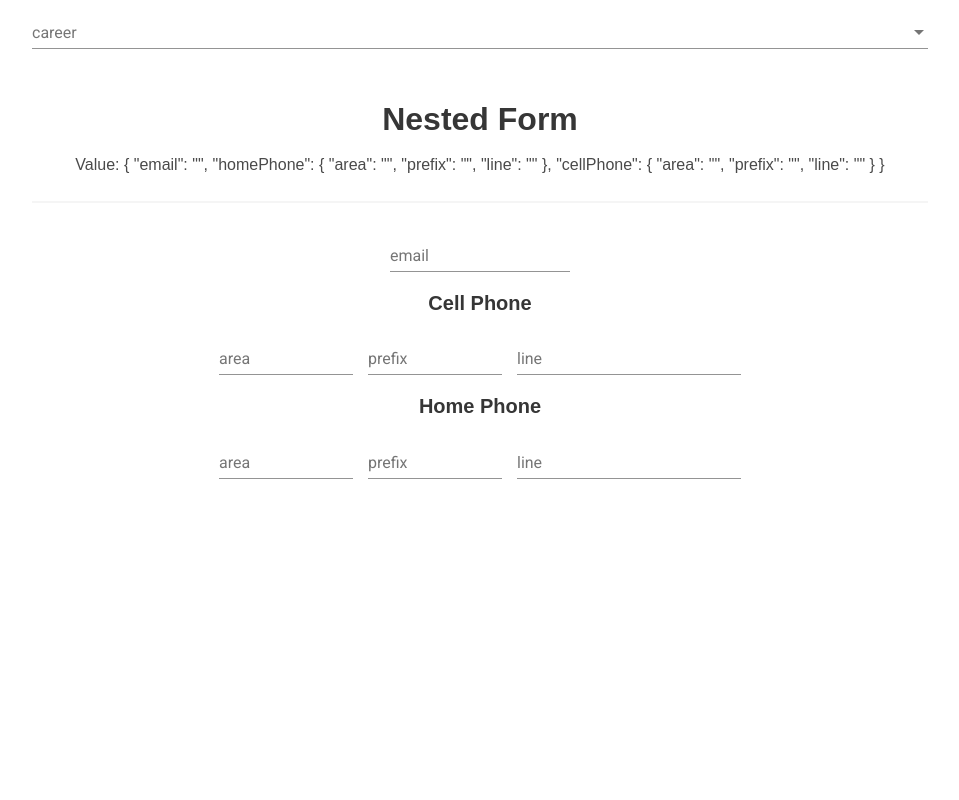
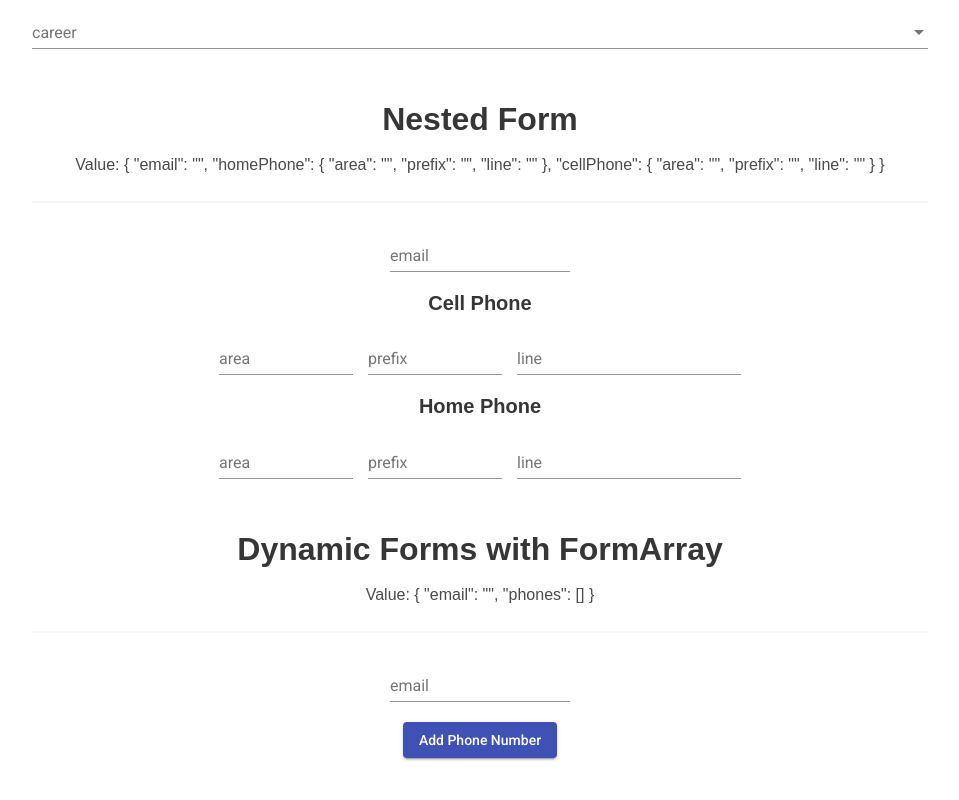
Before and after one commit to ajaykumar-bg/reactive-forms, an Angular app: page / in a window 1280 px wide. Shown: the part 543-1343 px from the top of the page, without its empty margins (160-1119 px from the left). Before the commit the page ends 1146 px from the top, so only its background shows below. Built offline with nearby package versions, Linux system fonts and the light colour scheme; a web font is replaced by a local one.

Commit message:
Added Dynamic Forms with FormArray

```diff
--- a/src/app/app.component.html
+++ b/src/app/app.component.html
@@ -10,11 +10,11 @@
 
   <app-nested-form></app-nested-form>
 
-  <!-- <h1>Dynamic Forms with FormArray</h1>
+  <h1>Dynamic Forms with FormArray</h1>
 
-  <array-form></array-form>
+  <app-dynamic-array-form></app-dynamic-array-form>
 
-  <h1>Validation</h1>
+  <!-- <h1>Validation</h1>
 
   <valid-form></valid-form>
 
--- a/src/app/app.module.ts
+++ b/src/app/app.module.ts
@@ -20,13 +20,15 @@ import { MatCheckboxModule } from '@angular/material/checkbox';
 import { MatChipsModule } from '@angular/material/chips';
 import { BasicFormComponent } from './basic-form/basic-form.component';
 import { NestedFormComponent } from './nested-form/nested-form.component';
+import { DynamicArrayFormComponent } from './dynamic-array-form/dynamic-array-form.component';
 
 
 @NgModule({
   declarations: [
     AppComponent,
     BasicFormComponent,
-    NestedFormComponent
+    NestedFormComponent,
+    DynamicArrayFormComponent
   ],
   imports: [
     BrowserModule,
--- /dev/null
+++ b/src/app/dynamic-array-form/dynamic-array-form.component.html
@@ -0,0 +1,38 @@
+<form [formGroup]="myForm">
+
+  Value: {{ myForm.value | json }}
+
+  <hr>
+
+  <mat-form-field class="full">
+      <input matInput placeholder="email" formControlName="email">
+  </mat-form-field>
+
+  <div formArrayName="phones">
+
+      <div *ngFor="let phone of phoneForms.controls; let i=index" [formGroupName]="i">
+
+
+          <mat-form-field class="xs">
+              <input matInput placeholder="area" formControlName="area">
+          </mat-form-field>
+
+          <mat-form-field class="xs">
+              <input matInput placeholder="prefix" formControlName="prefix">
+          </mat-form-field>
+
+          <mat-form-field class="sm">
+              <input matInput placeholder="line" formControlName="line">
+          </mat-form-field>
+
+          <button mat-raised-button color="warn" (click)="deletePhone(i)">Delete</button>
+
+      </div>
+
+  </div>
+
+  <button mat-raised-button color="primary" (click)="addPhone()">Add Phone Number</button>
+
+
+
+</form>
--- /dev/null
+++ b/src/app/dynamic-array-form/dynamic-array-form.component.ts
@@ -0,0 +1,43 @@
+import { Component, OnInit } from '@angular/core';
+import { FormBuilder, FormGroup, FormArray } from '@angular/forms';
+
+
+@Component({
+  selector: 'app-dynamic-array-form',
+  templateUrl: './dynamic-array-form.component.html',
+  styleUrls: ['./dynamic-array-form.component.css']
+})
+export class DynamicArrayFormComponent implements OnInit {
+
+  myForm: FormGroup;
+
+  constructor(private fb: FormBuilder) { }
+
+  ngOnInit() {
+    this.myForm = this.fb.group({
+      email: '',
+      phones: this.fb.array([])
+    });
+
+  }
+
+  get phoneForms() {
+    return this.myForm.get('phones') as FormArray;
+  }
+
+  addPhone() {
+
+    const phone = this.fb.group({
+      area: [],
+      prefix: [],
+      line: [],
+    });
+
+    this.phoneForms.push(phone);
+  }
+
+  deletePhone(i) {
+    this.phoneForms.removeAt(i);
+  }
+
+}
```
Also changed, not shown: src/app/dynamic-array-form/dynamic-array-form.component.css (added), 1 other file (tests, documents, lock files or other folders).
